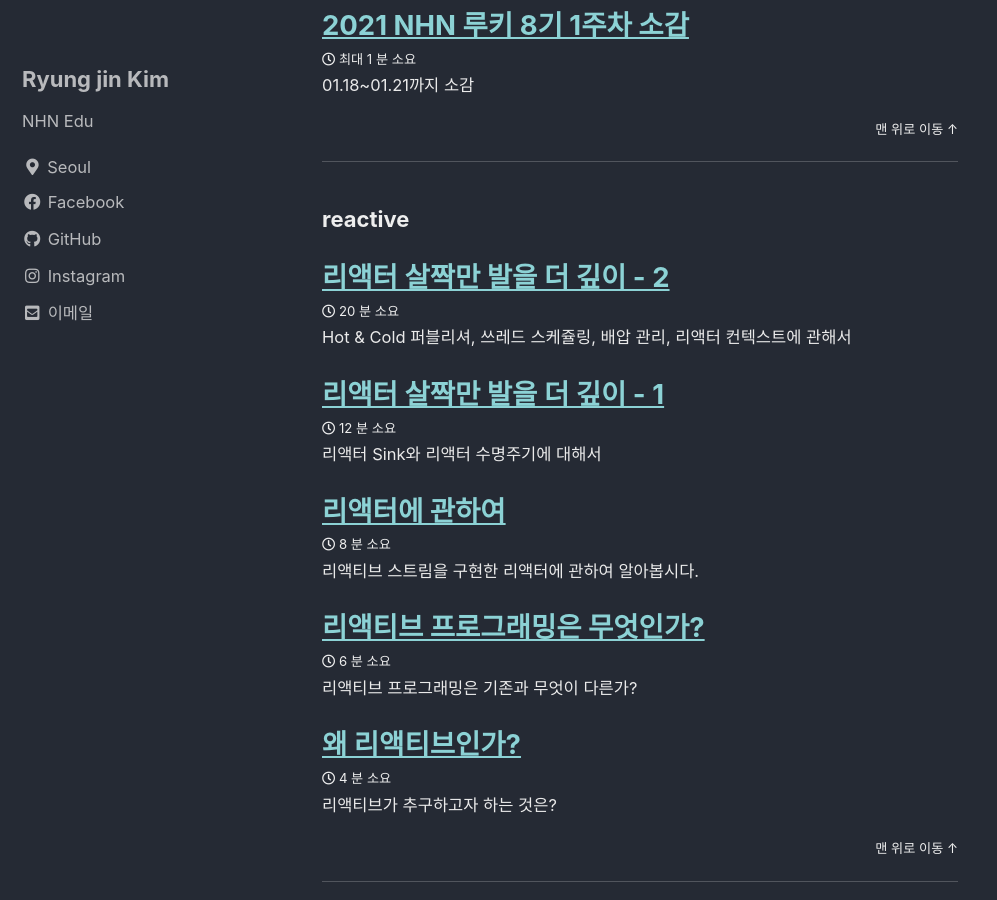
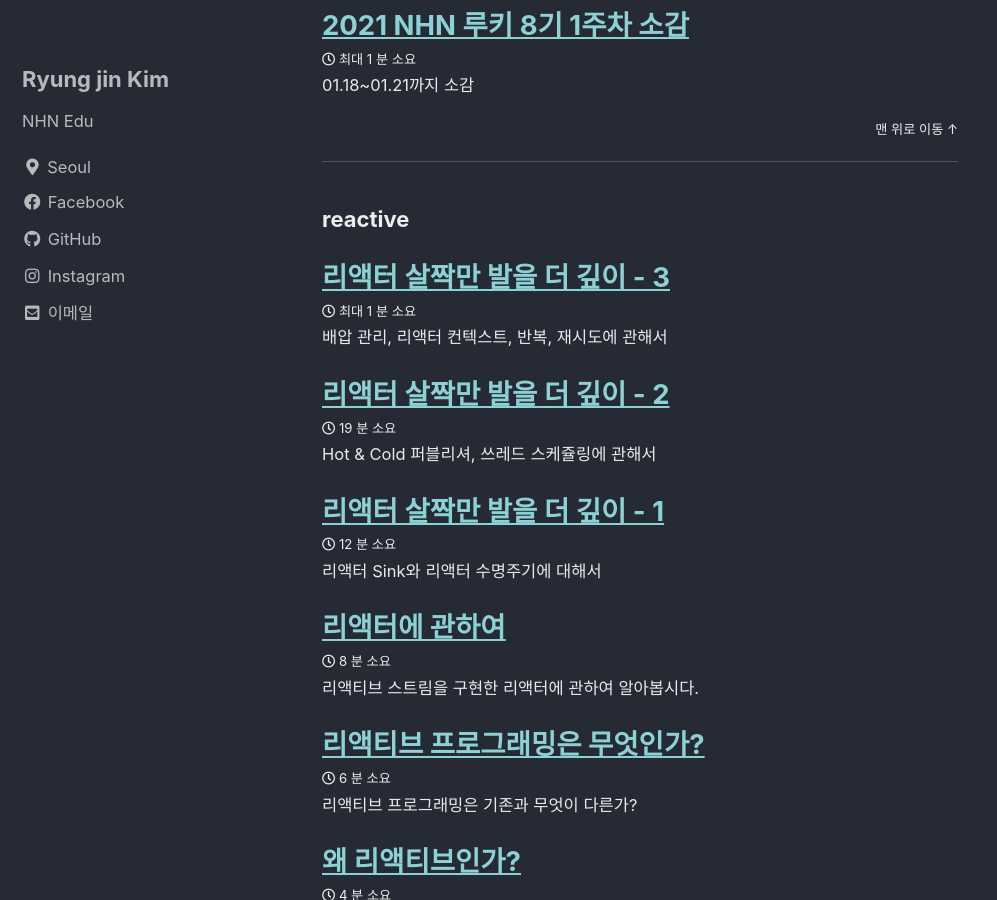
Before and after one commit to RATIONAL331/rational331.github.io, a Jekyll site: the page built from _pages/category-archive.md, in a window 1280 px wide and 900 px high, scrolled down 872 px. Shown: the whole window, without its empty margins (0-997 px from the left). Built offline with Jekyll 4.4.1, drawn with Linux system fonts in a browser that asks for light colours; cached includes are drawn as plain includes.

```diff
--- /dev/null
+++ b/_posts/2022-09-25-hello-reactor-advanced-3.md
@@ -0,0 +1,31 @@
+---
+title:  "리액터 살짝만 발을 더 깊이 - 3"
+excerpt: "배압 관리, 리액터 컨텍스트, 반복, 재시도에 관해서"
+category: "reactive"
+
+last_modified_at: 2022-10-03T
+---
+
+# Backpressure
+
+## Overflow Strategy
+
+### Drop
+
+### Latest
+
+### Error
+
+### Buffer
+
+# Reactor Context
+
+## ThreadLocal
+
+## contextWrite
+
+## contextUpdate
+
+## Rate Limiting
+
+# Repeat & Retry
```
Also changed, not shown: _posts/2022-09-25-hello-reactor-advanced-2.md (+5 -27 lines).
